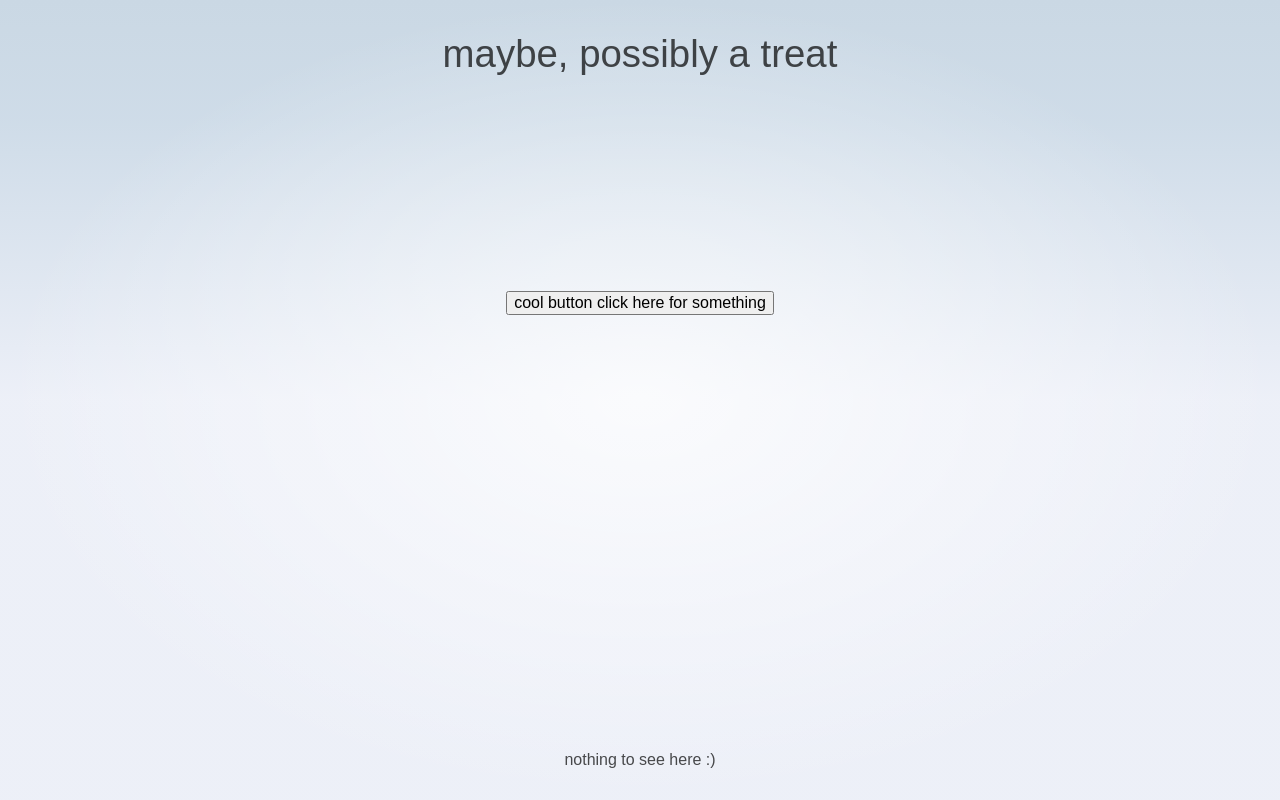
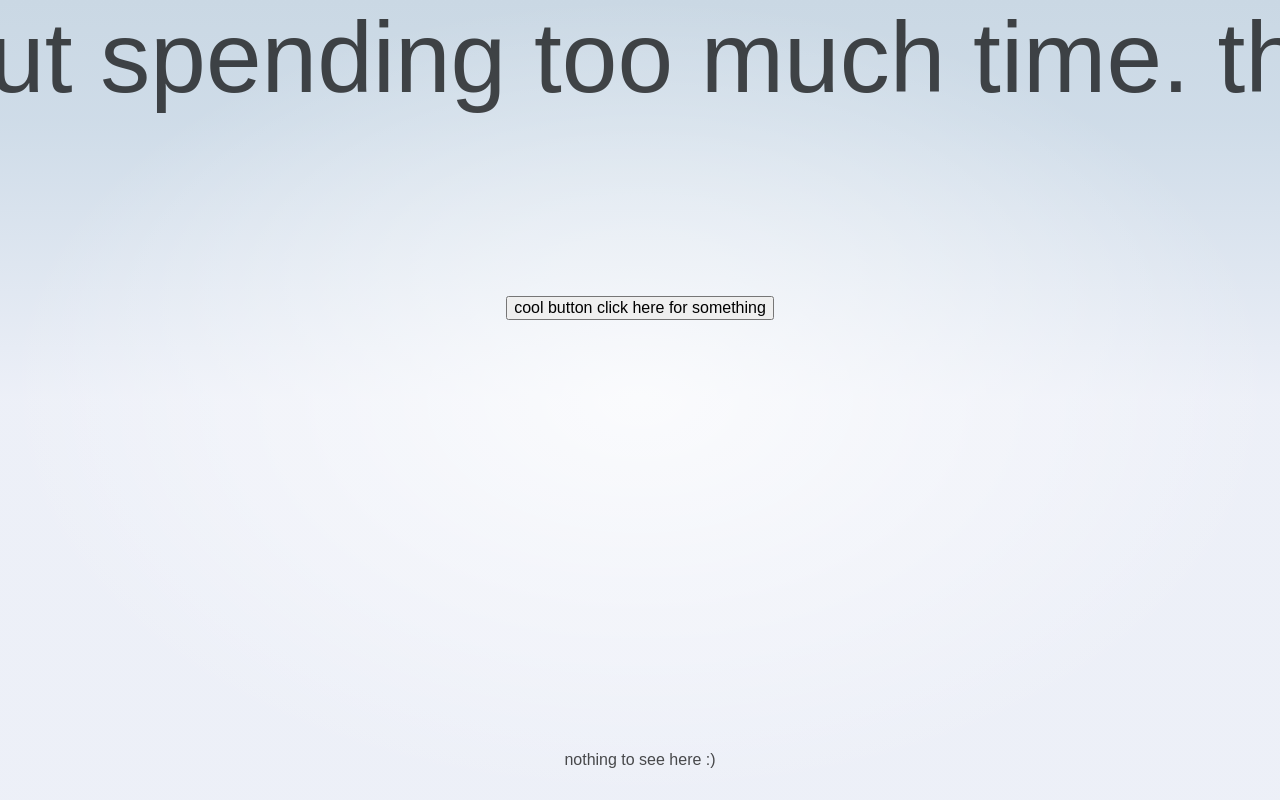
Before and after one commit to everydays-a-sale/maybe-possibly-a-treat, a SvelteKit app: page / in a window 1280 px wide. Built offline with nearby package versions, Linux system fonts and the light colour scheme.

Commit message:
feat: annoying infinite header

```diff
--- a/src/routes/Header.svelte
+++ b/src/routes/Header.svelte
@@ -1,15 +1,49 @@
-<script>
-	import { page } from '$app/stores';
-</script>
-
 <header>
 	<nav>
-		<h1>
-			maybe, possibly a treat
-		</h1>
+		<div class="marquee-container">
+			<div class="marquee">
+                <span class="marquee-text">
+                    &nbsp; this is, maybe, possibly, a treat. it is intentionally difficult to read this, so I hope you can view this without spending too much time. this is just filler text to make you waste more time, but I'll probably fill this out a bit more later, just to waste more time!
+                </span>
+                <span class="marquee-text">
+                    &nbsp; this is, maybe, possibly, a treat. it is intentionally difficult to read this, so I hope you can view this without spending too much time. this is just filler text to make you waste more time, but I'll probably fill this out a bit more later, just to waste more time!
+                </span>
+			</div>
+		</div>
 	</nav>
 </header>
 
 <style>
 
+nav {
+  margin: 0;
+  padding: 0;
+  overflow: hidden;
+}
+
+.marquee-container {
+  width: 100%;
+  overflow: hidden;
+  white-space: nowrap;
+}
+
+.marquee {
+  display: inline-block;
+  animation: marquee 12s linear infinite;
+}
+
+.marquee-text {
+	font-size: 100px;
+}
+
+@keyframes marquee {
+    0% {
+        transform: translateX(0%);
+    }
+
+    100% {
+        transform: translateX(-50%);
+    }
+}
+
 </style>
```
